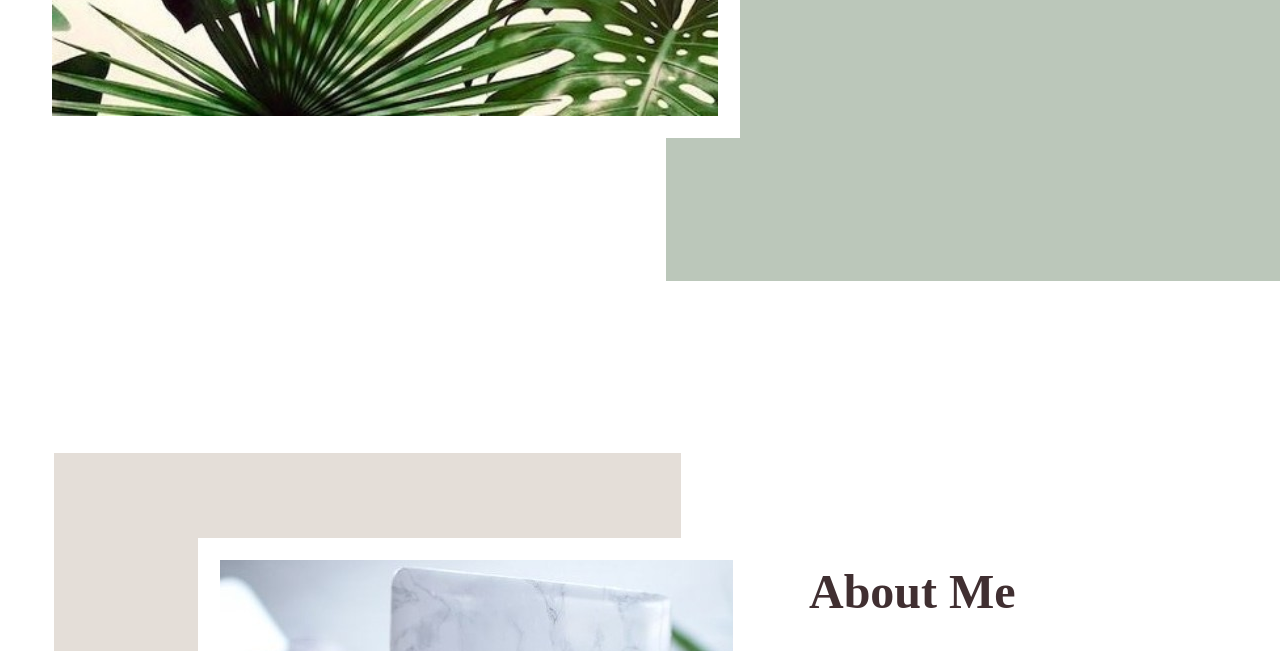
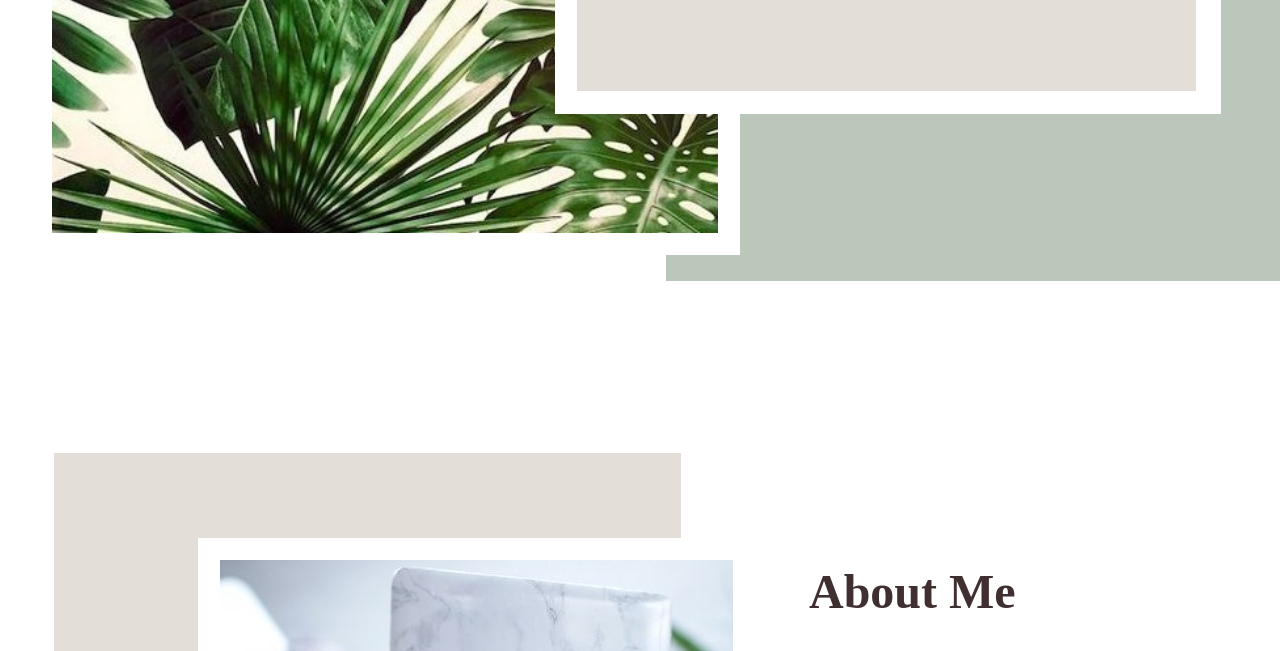
Before and after one commit to novenOo/novenOo.github.io, a plain HTML site: page index.html in a window 1280 px wide. Shown: the part 633-1284 px from the top of the page. Drawn offline with Linux system fonts and the light colour scheme.

Commit message:
Update style.css
add margin top

```diff
--- a/css/style.css
+++ b/css/style.css
@@ -57,6 +57,7 @@ img{
     margin: 63px 0 0 30px;
 }
 .back{
+    margin-top: 117px;
     background: white;
     width: 52%;
     position: absolute;
```
